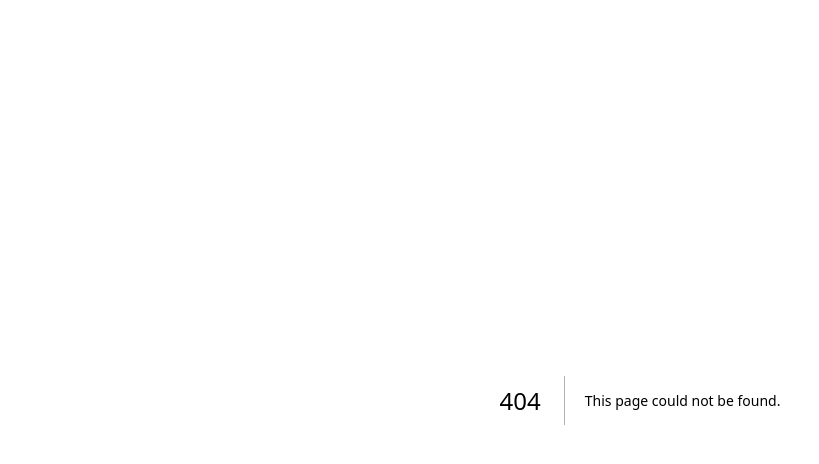
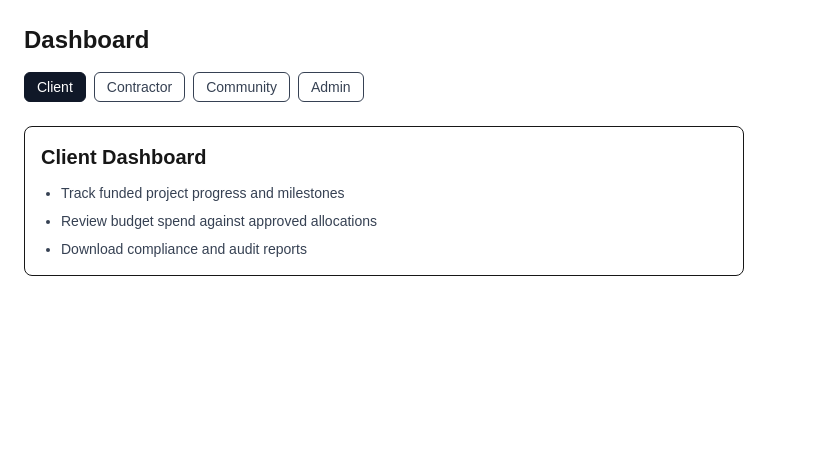
Before and after one commit to Chibase/trustledger-frontend, a Next.js app: page /dashboard in a window 1280 px wide. Before the commit this address had no page. Shown: the top 464 px of the page, without its empty margins (0-819 px from the left). Built offline with nearby package versions, Linux system fonts and the light colour scheme.

Commit message:
feat(dashboard): add role-based dashboard with role view switch

```diff
--- /dev/null
+++ b/src/app/dashboard/page.tsx
@@ -0,0 +1,88 @@
+import Link from "next/link";
+import { isUserRole, USER_ROLES, type UserRole } from "@/types/rbac";
+
+type DashboardPageProps = {
+  searchParams: Promise<{ view?: string }>;
+};
+
+const ROLE_CONTENT: Record<
+  UserRole,
+  { title: string; items: [string, string, string] }
+> = {
+  client: {
+    title: "Client Dashboard",
+    items: [
+      "Track funded project progress and milestones",
+      "Review budget spend against approved allocations",
+      "Download compliance and audit reports",
+    ],
+  },
+  contractor: {
+    title: "Contractor Dashboard",
+    items: [
+      "Submit work progress and site updates",
+      "Upload invoices and supporting documents",
+      "View assigned projects and delivery deadlines",
+    ],
+  },
+  community: {
+    title: "Community Dashboard",
+    items: [
+      "See public project status in your ward",
+      "Report issues or concerns on active work",
+      "Access community feedback and meeting notes",
+    ],
+  },
+  admin: {
+    title: "Admin Dashboard",
+    items: [
+      "Manage users, roles, and project access",
+      "Approve budgets, changes, and milestone releases",
+      "Monitor system activity and audit trails",
+    ],
+  },
+};
+
+function resolveView(view: string | undefined): UserRole {
+  if (view && isUserRole(view)) {
+    return view;
+  }
+  return "client";
+}
+
+export default async function DashboardPage({ searchParams }: DashboardPageProps) {
+  const { view } = await searchParams;
+  const activeRole = resolveView(view);
+  const content = ROLE_CONTENT[activeRole];
+
+  return (
+    <main className="p-6 max-w-3xl">
+      <h1 className="text-2xl font-bold mb-4">Dashboard</h1>
+
+      <nav className="flex flex-wrap gap-2 mb-6">
+        {USER_ROLES.map((role) => (
+          <Link
+            key={role}
+            href={`/dashboard?view=${role}`}
+            className={`rounded-md border px-3 py-1 text-sm capitalize ${
+              role === activeRole
+                ? "bg-gray-900 text-white border-gray-900"
+                : "bg-white text-gray-700 hover:bg-gray-50"
+            }`}
+          >
+            {role}
+          </Link>
+        ))}
+      </nav>
+
+      <section className="rounded-lg border p-4">
+        <h2 className="text-xl font-semibold mb-3">{content.title}</h2>
+        <ul className="list-disc pl-5 space-y-2 text-sm text-gray-700">
+          {content.items.map((item) => (
+            <li key={item}>{item}</li>
+          ))}
+        </ul>
+      </section>
+    </main>
+  );
+}
--- /dev/null
+++ b/src/types/rbac.ts
@@ -0,0 +1,12 @@
+export type UserRole = "client" | "contractor" | "community" | "admin";
+
+export const USER_ROLES: UserRole[] = [
+  "client",
+  "contractor",
+  "community",
+  "admin",
+];
+
+export function isUserRole(value: string): value is UserRole {
+  return USER_ROLES.includes(value as UserRole);
+}
```
